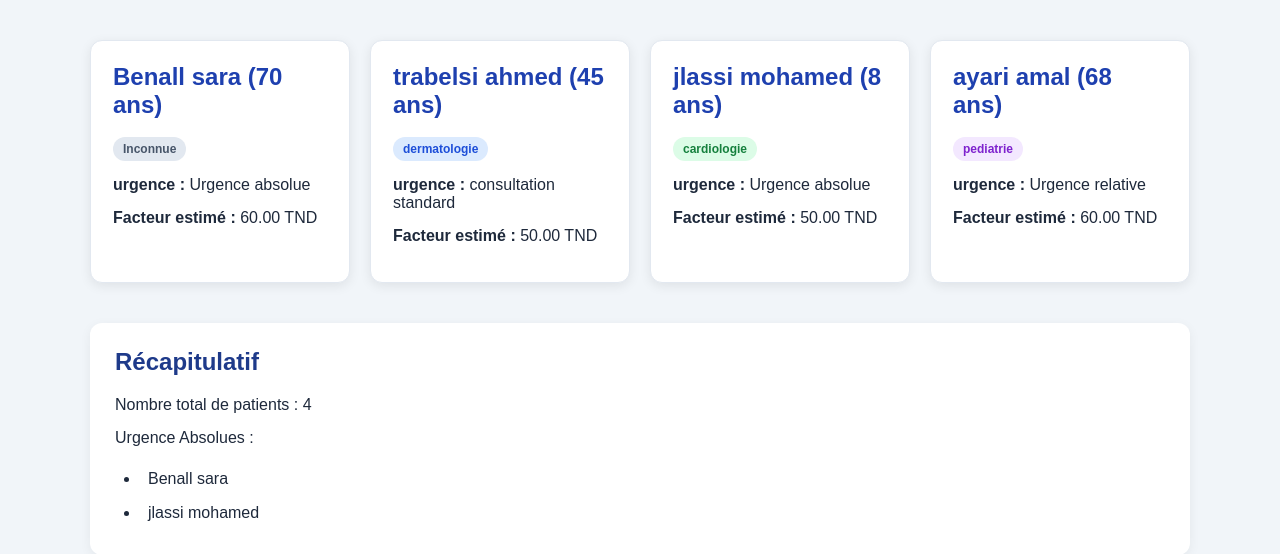
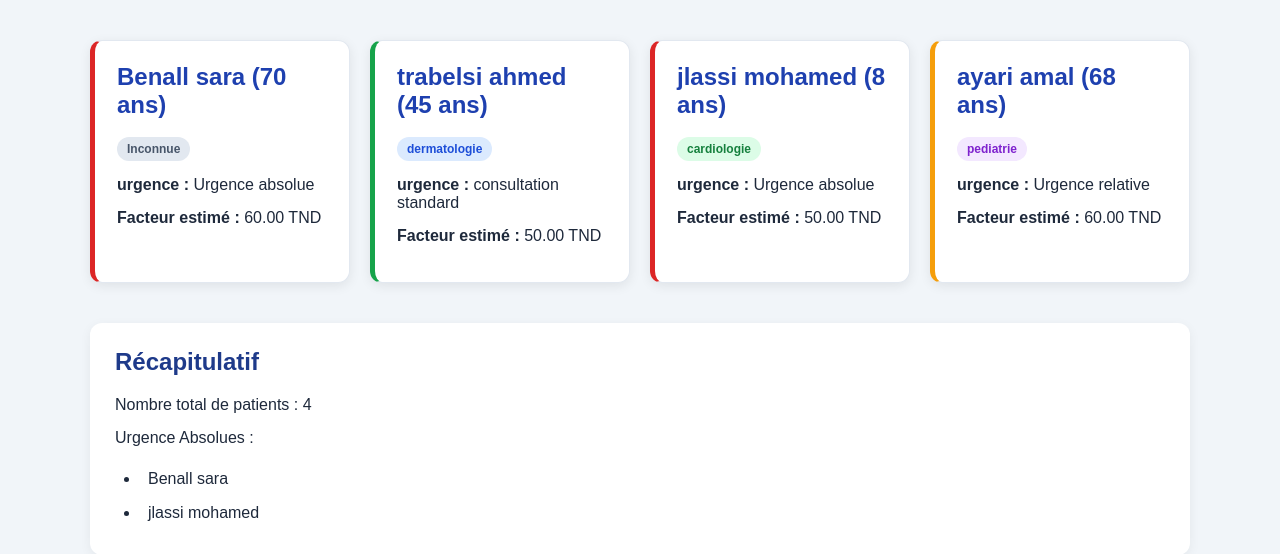
Before and after one commit to ellagharrech-maker/gestion-de-patient, a PHP site: page / in a window 1280 px wide. Shown: the top 554 px of the page. Run offline with PHP 8.4, Linux system fonts and the light colour scheme.

Commit message:
gestion de patient

```diff
--- a/style.css
+++ b/style.css
@@ -51,17 +51,17 @@ body {
     font-weight: bold;
 }
 
-.badge-card {
+.badge-card{
     background: #dcfce7;
     color: #15803d;
 }
 
-.badge-derma {
+.badge-derma{
     background: #dbeafe;
     color: #1d4ed8;
 }
 
-.badge-pedia {
+.badge-pedia{
     background: #f3e8ff;
     color: #7e22ce;
 }
@@ -71,15 +71,15 @@ body {
     color: #475569;
 }
 
-.statut-disponible {
+.urgence-vert {
     border-left: 5px solid #16a34a;
 }
 
-.statut-loué {
+.urgence-rouge {
     border-left: 5px solid #dc2626;
 }
 
-.statut-maintenance {
+.urgence-orange {
     border-left: 5px solid #f59e0b;
 }
 
```
